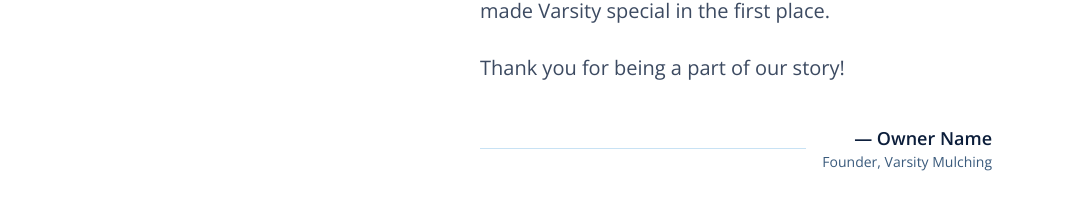
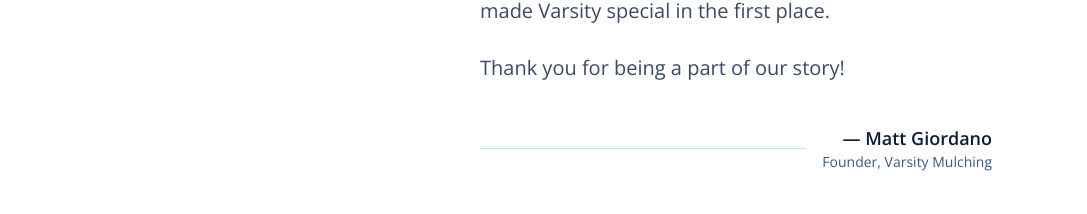
Before and after one commit to Mattgio5/vm-website, a Next.js app: page /about in a window 1280 px wide. Shown: the part 1100-1314 px from the top of the page, without its empty margins (96-1183 px from the left). Built offline with nearby package versions, Linux system fonts and the light colour scheme.

Commit message:
feat: update owner name in about page\n\nAdded Matt Giordano as the new owner name

```diff
--- a/app/about/page.tsx
+++ b/app/about/page.tsx
@@ -71,7 +71,7 @@ export default function AboutPage() {
                   <div className="h-px flex-1 bg-border" />
                   <div className="text-right">
                     <p className="font-semibold text-vm-navy text-lg">
-                      — Owner Name
+                      — Matt Giordano
                     </p>
                     <p className="text-sm text-muted-foreground">
                       Founder, Varsity Mulching
```
